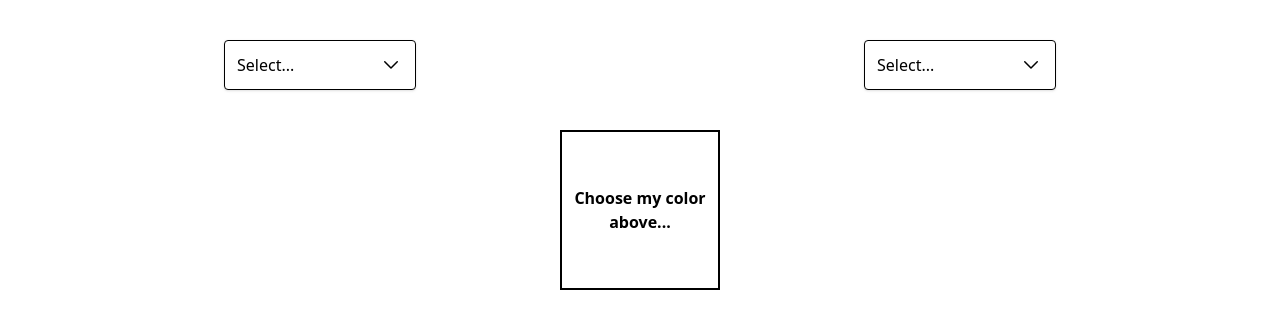
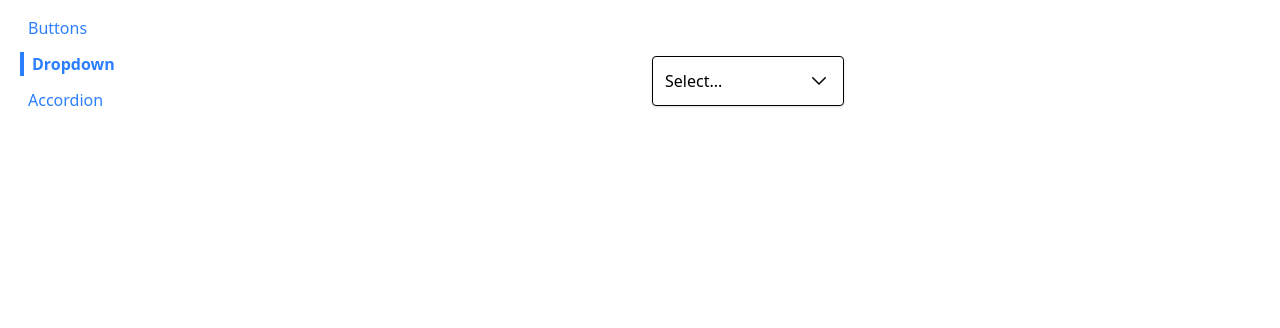
Before and after one commit to LSLWebDevelopment/reusable-components, a React (Vite) app: page /dropdown in a window 1280 px wide. Shown: the top 328 px of the page. Built offline with nearby package versions, Linux system fonts and the light colour scheme; data requests are answered from the project's data file.

Commit message:
Finished implementing navigation

```diff
--- a/src/App.tsx
+++ b/src/App.tsx
@@ -1,8 +1,11 @@
 import { useEffect } from "react";
+import { Route } from "./components/Route";
+import { Sidebar } from "./components/Sidebar";
 import { useAccordionContext } from "./hooks/useAccordionContext";
+import { useDropdownContext } from "./hooks/useDropdownContext";
 import { AccordionPage } from "./Pages/AccordionPage";
+import { ButtonPage } from "./Pages/ButtonPage";
 import { DropdownPage } from "./Pages/DropdownPage";
-import { useDropdownContext } from "./hooks/useDropdownContext";
 
 export function App() {
   const { fetchAccordionData } = useAccordionContext();
@@ -14,12 +17,19 @@ export function App() {
   }, []);
 
   return (
-    <div>
-      <DropdownPage />
-      <div
-        className={`flex justify-center text-center items-center w-[10rem] h-[10rem] m-auto border-2 text- bg-${selectedColor}-500 `}
-      >
-        <span className="font-bold">Choose my color above...</span>
+    <div className="container mx-auto grid grid-cols-6 gap-4 mt-4">
+      <Sidebar />
+
+      <div className="col-span-5">
+        <Route path={"/"}>
+          <ButtonPage />
+        </Route>
+        <Route path={"/accordion"}>
+          <AccordionPage />
+        </Route>
+        <Route path={"/dropdown"}>
+          <DropdownPage />
+        </Route>
       </div>
     </div>
   );
--- a/src/Pages/DropdownPage.tsx
+++ b/src/Pages/DropdownPage.tsx
@@ -4,7 +4,6 @@ export function DropdownPage() {
   return (
     <div className="flex flex-row">
       <Dropdown />
-      <Dropdown />
     </div>
   );
 }
--- /dev/null
+++ b/src/components/Link.tsx
@@ -0,0 +1,33 @@
+import classNames from "classnames";
+import { useNavigationContext } from "../hooks/useNavigationContext";
+
+interface LinkProps {
+  to: string;
+  children: string;
+  className?: string;
+  activeClassName: string;
+}
+
+export function Link({ to, children, className, activeClassName }: LinkProps) {
+  const { navigate, currentPath } = useNavigationContext();
+
+  const classes = classNames(
+    "text-blue-500 pl-2",
+    currentPath === to && activeClassName,
+    className
+  );
+
+  const handleClick = (event: React.MouseEvent<HTMLAnchorElement>) => {
+    if (event.ctrlKey || event.metaKey) {
+      return;
+    }
+    event.preventDefault();
+    navigate(to);
+  };
+
+  return (
+    <a href={to} onClick={handleClick} className={classes}>
+      {children}
+    </a>
+  );
+}
--- /dev/null
+++ b/src/components/Route.tsx
@@ -0,0 +1,17 @@
+import type { ReactNode } from "react";
+import { useNavigationContext } from "../hooks/useNavigationContext";
+
+interface RouteProps {
+  path: string;
+  children: ReactNode;
+}
+
+export function Route({ path, children }: RouteProps) {
+  const { currentPath } = useNavigationContext();
+
+  if (path === currentPath) {
+    return children;
+  }
+
+  return null;
+}
--- /dev/null
+++ b/src/components/Sidebar.tsx
@@ -0,0 +1,33 @@
+import { Link } from "./Link";
+
+interface LinksEntity {
+  label: string;
+  path: string;
+}
+
+export function Sidebar() {
+  const links = [
+    { label: "Buttons", path: "/" },
+    { label: "Dropdown", path: "/dropdown" },
+    { label: "Accordion", path: "/accordion" },
+  ];
+
+  const renderedLinks = links.map((link: LinksEntity) => {
+    return (
+      <Link
+        to={link.path}
+        key={link.label}
+        className="mb-3 ml-5"
+        activeClassName="font-bold border-l-4 border-blue-500 pl-2"
+      >
+        {link.label}
+      </Link>
+    );
+  });
+
+  return (
+    <div className="sticky top-0 overflow-y-scroll flex flex-col items-start">
+      {renderedLinks}
+    </div>
+  );
+}
--- /dev/null
+++ b/src/context/NavigationContext.tsx
@@ -0,0 +1,43 @@
+import { createContext, useEffect, useState, type ReactNode } from "react";
+
+interface NavigationContextEntity {
+  currentPath: string;
+  navigate: (to: string) => void;
+}
+
+interface NavigationContextProps {
+  children: ReactNode;
+}
+
+export const NavigationContext = createContext<NavigationContextEntity | null>(
+  null
+);
+
+export function NavigationProvider({ children }: NavigationContextProps) {
+  const [currentPath, setCurrentPath] = useState(window.location.pathname);
+
+  useEffect(() => {
+    // when the user navigates using the back and forward buttons
+    // update the currentPath
+    const handler = () => {
+      setCurrentPath(window.location.pathname);
+    };
+
+    window.addEventListener("popstate", handler);
+
+    return () => {
+      window.removeEventListener("popstate", handler);
+    };
+  }, []);
+
+  const navigate = (to: string) => {
+    window.history.pushState({}, "", to);
+    setCurrentPath(to);
+  };
+
+  return (
+    <NavigationContext.Provider value={{ currentPath, navigate }}>
+      {children}
+    </NavigationContext.Provider>
+  );
+}
--- /dev/null
+++ b/src/hooks/useNavigationContext.ts
@@ -0,0 +1,10 @@
+import { useContext } from "react";
+import { NavigationContext } from "../context/NavigationContext";
+
+export function useNavigationContext() {
+  const context = useContext(NavigationContext);
+  if (!context) {
+    throw new Error("Error creating context");
+  }
+  return context;
+}
--- a/src/main.tsx
+++ b/src/main.tsx
@@ -4,12 +4,15 @@ import { App } from "./App";
 import { AccordionProvider } from "./context/AccordionContext";
 import "./index.css";
 import { DropdownProvider } from "./context/DropdownContext";
+import { NavigationProvider } from "./context/NavigationContext";
 
 createRoot(document.getElementById("root")!).render(
   <StrictMode>
     <AccordionProvider>
       <DropdownProvider>
-        <App />
+        <NavigationProvider>
+          <App />
+        </NavigationProvider>
       </DropdownProvider>
     </AccordionProvider>
   </StrictMode>
```
